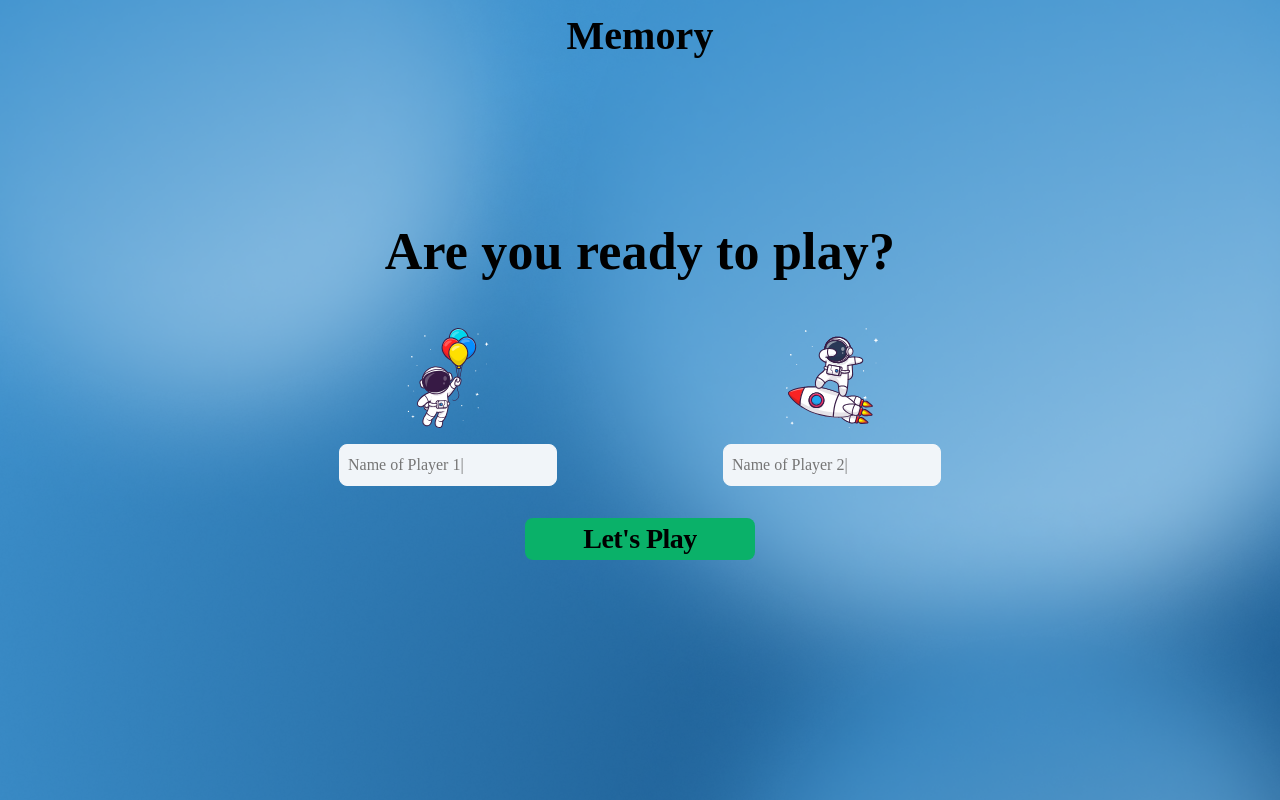
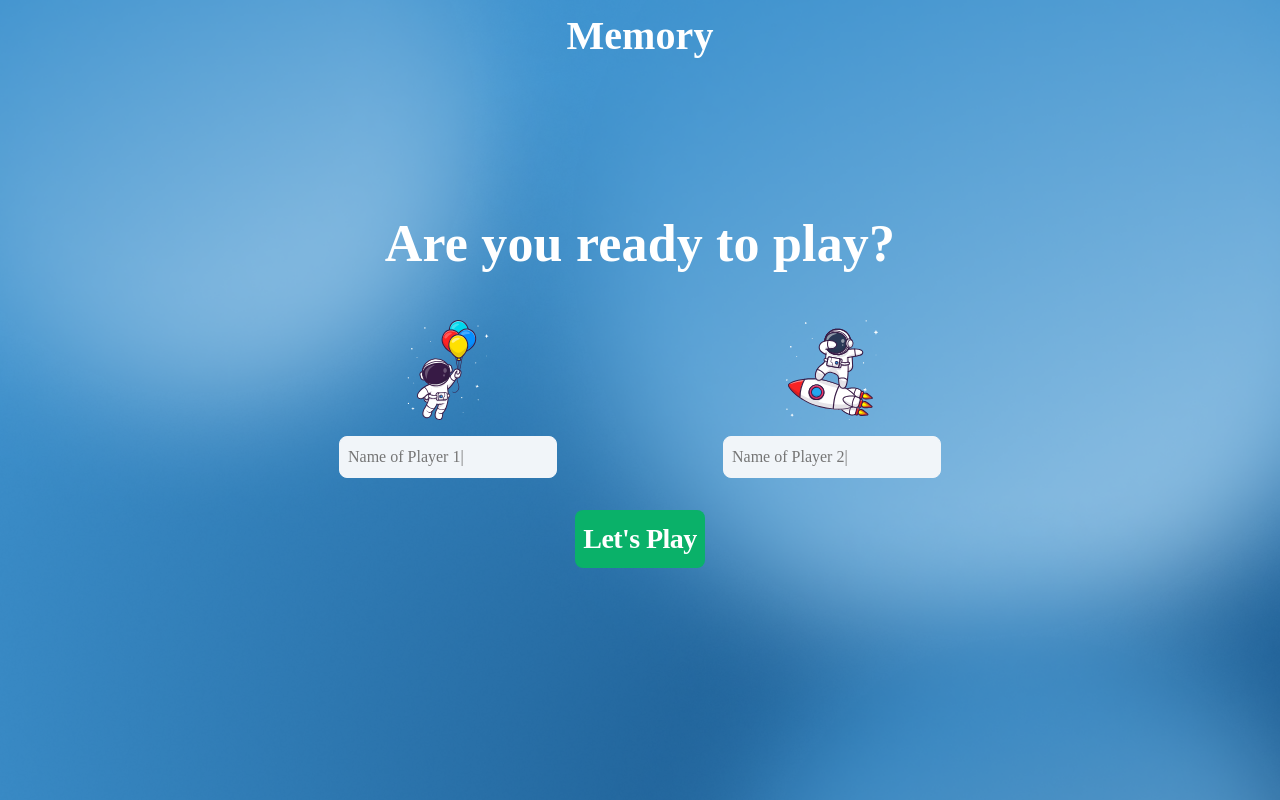
Before and after one commit to Niyaaz-Majiet/Memory_Game, a Next.js app: page / in a window 1280 px wide. Built offline with nearby package versions, Linux system fonts and the light colour scheme.

Commit message:
Added some style alignment to pages + Extracted code for reuse + Worked on game portal ui + removed unnecessary css from global.css

```diff
--- a/src/app/game-complete/game_complete.module.css
+++ b/src/app/game-complete/game_complete.module.css
@@ -0,0 +1,9 @@
+
+.page {
+    display: flex;
+    flex-direction: column;
+    justify-content: center;
+    width: 100%;
+    height: 100%;
+    align-items: center;
+  }
--- a/src/app/game-complete/page.js
+++ b/src/app/game-complete/page.js
@@ -43,7 +43,7 @@ const GameComplete = () => {
   return (
     <>
       <RootLayout>
-        <div>Game Complete Page</div>
+        <div className={styles.page}>Game Complete Page</div>
       </RootLayout>
     </>
   );
--- a/src/app/game-portal/game_portal.module.css
+++ b/src/app/game-portal/game_portal.module.css
@@ -1,5 +1,5 @@
 .cardContainer {
-  width: 60%;
+  width: 70%;
   display: flex;
   flex-direction: row;
   flex-wrap: wrap;
@@ -11,17 +11,39 @@
   flex-direction: row;
   width: 100%;
   justify-content: space-between;
+  margin-top: 8px;
 }
 
 .playerInfoContainer {
-  width: 20%;
+  width: 15%;
+  height: 350px;
   display: flex;
   flex-direction: column;
   justify-content: center;
+  margin-top: auto;
+  margin-bottom: auto;
 }
 
-.playerInfo {
-  height: 50%;
-  background-color: rgba(205, 206, 255, 0.5);
-  margin: 16px;
+.playerInfoBtn {
+  height: 15%;
+  align-self: center;
 }
+
+.header {
+  top: 16px;
+  font-family: Poppins;
+  font-size: 40px;
+  font-weight: 700;
+  line-height: 40px;
+  letter-spacing: 0.08821529895067215px;
+  text-align: left;
+}
+
+.page {
+  display: flex;
+  flex-direction: column;
+  justify-content: center;
+  width: 100%;
+  height: 100%;
+  align-items: center;
+}
--- a/src/app/globals.css
+++ b/src/app/globals.css
@@ -1,78 +1,3 @@
-:root {
-  --max-width: 1100px;
-  --border-radius: 12px;
-  --font-mono: ui-monospace, Menlo, Monaco, "Cascadia Mono", "Segoe UI Mono",
-    "Roboto Mono", "Oxygen Mono", "Ubuntu Monospace", "Source Code Pro",
-    "Fira Mono", "Droid Sans Mono", "Courier New", monospace;
-
-  --foreground-rgb: 0, 0, 0;
-  --background-start-rgb: 214, 219, 220;
-  --background-end-rgb: 255, 255, 255;
-
-  --primary-glow: conic-gradient(
-    from 180deg at 50% 50%,
-    #16abff33 0deg,
-    #0885ff33 55deg,
-    #54d6ff33 120deg,
-    #0071ff33 160deg,
-    transparent 360deg
-  );
-  --secondary-glow: radial-gradient(
-    rgba(255, 255, 255, 1),
-    rgba(255, 255, 255, 0)
-  );
-
-  --tile-start-rgb: 239, 245, 249;
-  --tile-end-rgb: 228, 232, 233;
-  --tile-border: conic-gradient(
-    #00000080,
-    #00000040,
-    #00000030,
-    #00000020,
-    #00000010,
-    #00000010,
-    #00000080
-  );
-
-  --callout-rgb: 238, 240, 241;
-  --callout-border-rgb: 172, 175, 176;
-  --card-rgb: 180, 185, 188;
-  --card-border-rgb: 131, 134, 135;
-}
-
-@media (prefers-color-scheme: dark) {
-  :root {
-    --foreground-rgb: 255, 255, 255;
-    --background-start-rgb: 0, 0, 0;
-    --background-end-rgb: 0, 0, 0;
-
-    --primary-glow: radial-gradient(rgba(1, 65, 255, 0.4), rgba(1, 65, 255, 0));
-    --secondary-glow: linear-gradient(
-      to bottom right,
-      rgba(1, 65, 255, 0),
-      rgba(1, 65, 255, 0),
-      rgba(1, 65, 255, 0.3)
-    );
-
-    --tile-start-rgb: 2, 13, 46;
-    --tile-end-rgb: 2, 5, 19;
-    --tile-border: conic-gradient(
-      #ffffff80,
-      #ffffff40,
-      #ffffff30,
-      #ffffff20,
-      #ffffff10,
-      #ffffff10,
-      #ffffff80
-    );
-
-    --callout-rgb: 20, 20, 20;
-    --callout-border-rgb: 108, 108, 108;
-    --card-rgb: 100, 100, 100;
-    --card-border-rgb: 200, 200, 200;
-  }
-}
-
 * {
   box-sizing: border-box;
   padding: 0;
@@ -83,23 +8,12 @@ html,
 body {
   max-width: 100vw;
   overflow-x: hidden;
+  color: white;
 }
 
 body {
-  color: rgb(var(--foreground-rgb));
   background: url('../../public/background.png') no-repeat;
   background-size: cover;
   width: 100%;
   height: 100vh;
 }
-
-a {
-  color: inherit;
-  text-decoration: none;
-}
-
-@media (prefers-color-scheme: dark) {
-  html {
-    color-scheme: dark;
-  }
-}
--- a/src/app/page.js
+++ b/src/app/page.js
@@ -4,34 +4,38 @@ import { useState } from "react";
 import { useRouter } from "next/navigation";
 import styles from "./page.module.css";
 import InputBox from "@/components/inputBox/inputBox";
+import DisplayButton from "@/components/button/displayButton";
 
-export default function Home() {
+const Home = () => {
   const router = useRouter();
   const [players, updatePlayers] = useState({
     p_one: "",
     p_two: "",
   });
 
-  function onPlayerChange(e) {
+  const onPlayerChange = (e) => {
     updatePlayers({
       ...players,
       [e.target.name]: e.target.value,
     });
-  }
+  };
 
-  function startGame() {
-    console.log("Start Game");
-    router.push(
-      `/game-portal?playerOne=${players.p_one}&playerTwo=${players.p_two}`
-    );
-  }
+  const startGame = () => {
+    if (players.p_one.trim() !== "" && players.p_two.trim() !== "") {
+      router.push(
+        `/game-portal?playerOne=${players.p_one}&playerTwo=${players.p_two}`
+      );
+    } else {
+      alert("Please Enter Both Players Names.");
+    }
+  };
 
   return (
     <>
       <div className={styles.page}>
         <h1 className={styles.header}>Memory</h1>
         <div className={styles.container}>
-        <p className={styles.subHeader}>Are you ready to play?</p>
+          <p className={styles.subHeader}>Are you ready to play?</p>
           <div className={styles.row}>
             <div className={styles.inputContainer}>
               <Image
@@ -69,11 +73,11 @@ export default function Home() {
               />
             </div>
           </div>
-          <button className={styles.btnStart} onClick={() => startGame()}>
-            Let's Play
-          </button>
+          <DisplayButton text={"Let's Play"} handleClick={() => startGame()} />
         </div>
       </div>
     </>
   );
-}
+};
+
+export default Home;
--- a/src/app/page.module.css
+++ b/src/app/page.module.css
@@ -31,21 +31,6 @@
   margin: auto;
 }
 
-.btnStart {
-  margin-top: 32px;
-  background-color: #0ab169;
-  border-radius: 8px;
-  width: 30%;
-  align-self: center;
-  font-family: Poppins;
-  font-size: 28px;
-  font-weight: 700;
-  line-height: 42px;
-  letter-spacing: -0.02em;
-  text-align: center;
-  border: #0ab169;
-}
-
 .header {
   top: 16px;
   position: absolute;
--- /dev/null
+++ b/src/components/button/displayButton.js
@@ -0,0 +1,11 @@
+import styles from "./display_button.module.css";
+
+const DisplayButton = ({ text, handleClick,active = true }) => {
+  return (
+    <button className={active ? styles.btnStart : styles.btnStartInactive} onClick={() => handleClick()}>
+      {text}
+    </button>
+  );
+};
+
+export default DisplayButton;
--- /dev/null
+++ b/src/components/button/display_button.module.css
@@ -0,0 +1,31 @@
+.btnStart {
+  margin-top: 32px;
+  background-color: #0ab169;
+  border-radius: 8px;
+  align-self: center;
+  font-family: Poppins;
+  font-size: 28px;
+  font-weight: 700;
+  line-height: 42px;
+  letter-spacing: -0.02em;
+  text-align: center;
+  border: #0ab169;
+  color: white;
+  padding: 8px;
+}
+
+.btnStartInactive {
+  margin-top: 32px;
+  background-color: white;
+  border-radius: 8px;
+  align-self: center;
+  font-family: Poppins;
+  font-size: 28px;
+  font-weight: 700;
+  line-height: 42px;
+  letter-spacing: -0.02em;
+  text-align: center;
+  border: white;
+  color: #489dda;
+  padding: 8px;
+}
--- a/src/components/card/card.js
+++ b/src/components/card/card.js
@@ -3,7 +3,7 @@ import styles from "./card.module.css";
 
 const Card = ({ flipped, hide, rank, type, toggleCardState }) => {
   if (hide) {
-    return <div className={styles.hidden}>Hidden</div>;
+    return <div className={styles.hidden}></div>;
   } else {
     return (
       <Image
```
Also changed, not shown: src/app/game-portal/page.js (+37 -35 lines), src/components/playerStateBlock/playerStateBlock.js (added, +21 -0 lines), src/components/playerStateBlock/player_state_block.module.css (added, +30 -0 lines), public/matched.png (added), 1 other file (tests, documents, lock files or other folders).
